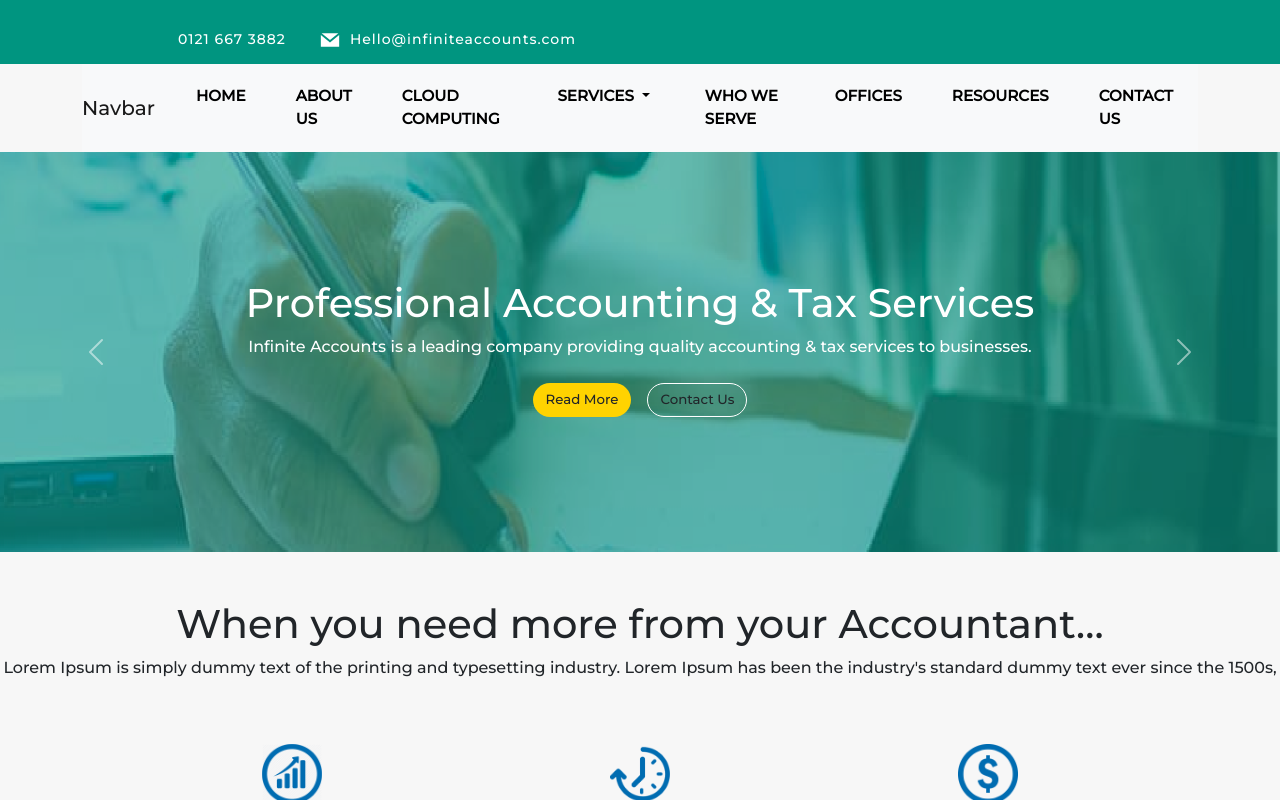
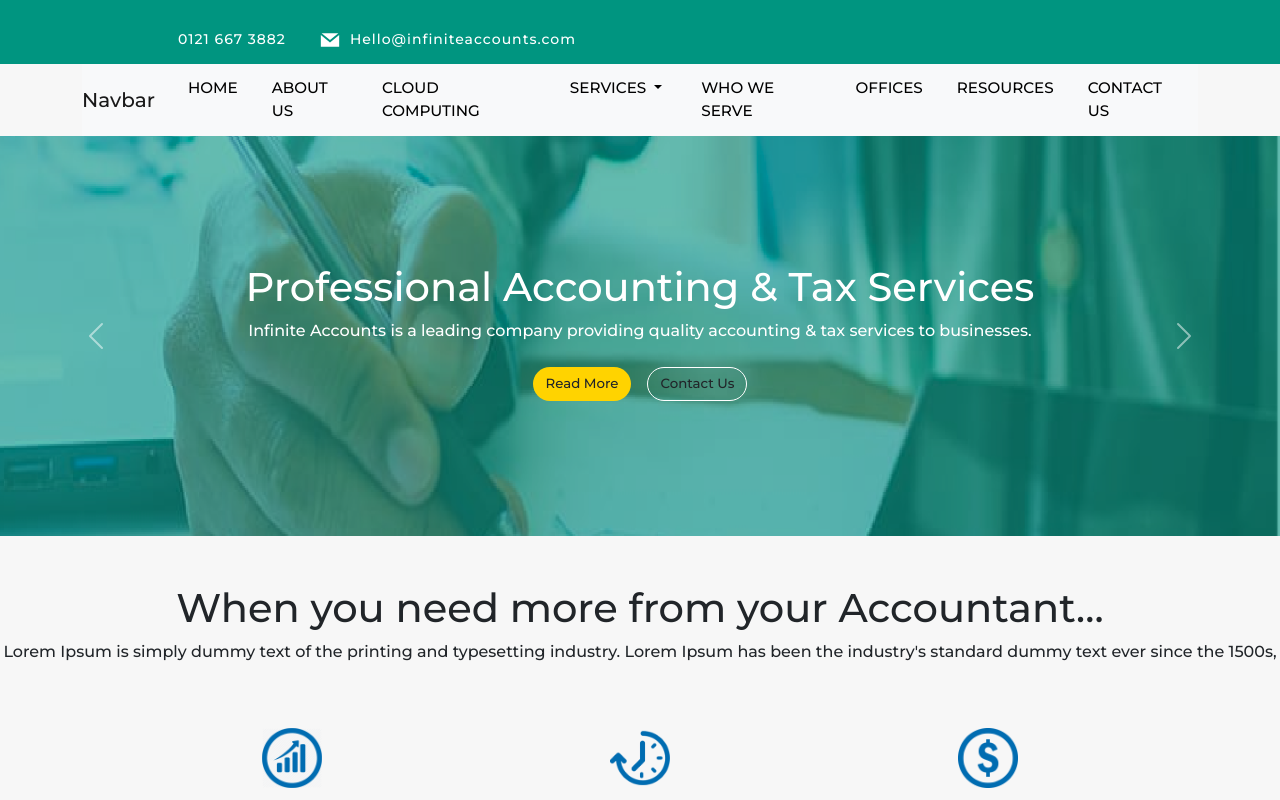
Before and after one commit to touqeerkhan/infintite-accounts, a React (Create React App) app: page / in a window 1280 px wide. Shown: the top 800 px of the page. Built offline with nearby package versions, Linux system fonts and the light colour scheme; some icons are missing.

Commit message:
updated nav

```diff
--- a/src/index.css
+++ b/src/index.css
@@ -434,3 +434,9 @@ nav .navbar-nav li a{
   }
 
 }
+
+
+.navbar-expand-lg .navbar-nav .nav-link {
+  padding: 0;
+  font-weight: 100;
+}
```
